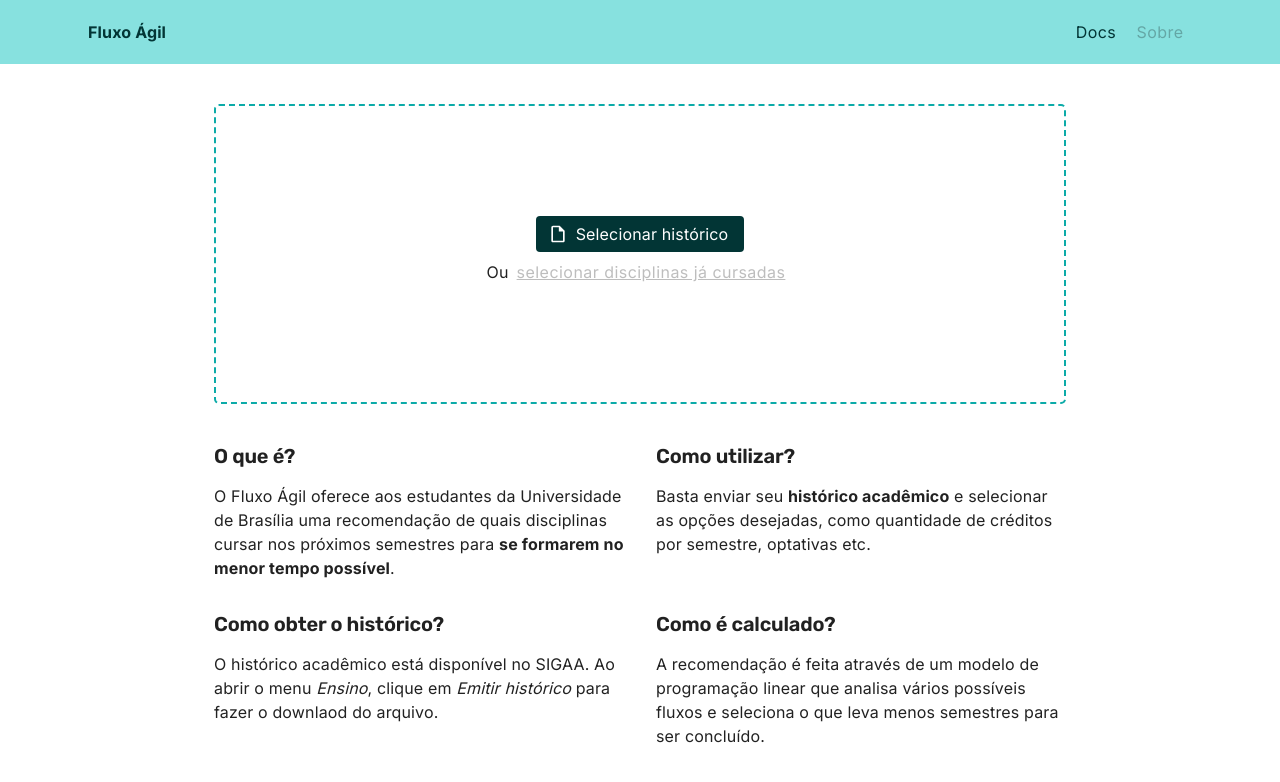
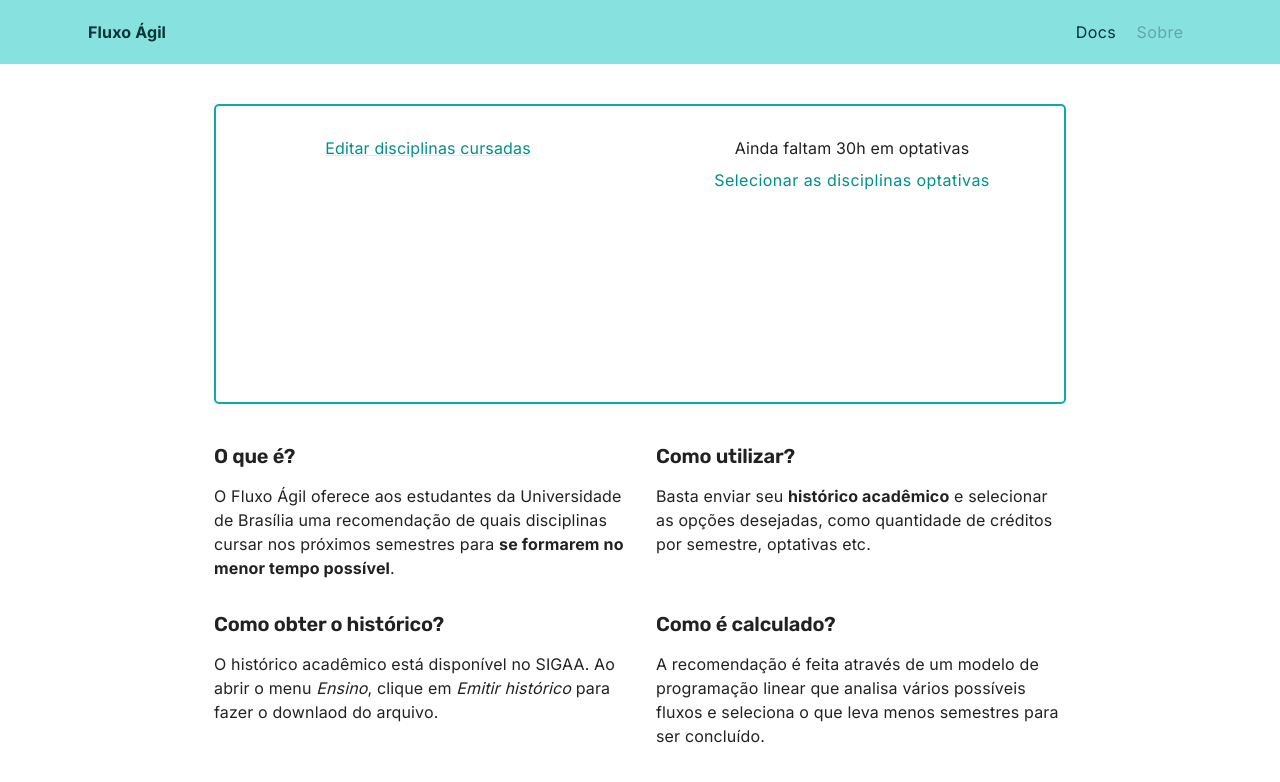
Before and after one commit to UnBArqDsw2022-1/2022.1_G4_FluxoAgil-client, a React (Vite) app: page / in a window 1280 px wide. Shown: the top 782 px of the page. Built offline with nearby package versions, Linux system fonts and the light colour scheme; no server answers.

Commit message:
feat: modal mostra apenas quantidade de disciplinas selecionadas

```diff
--- a/src/components/SelectOptionalCoursesModal.tsx
+++ b/src/components/SelectOptionalCoursesModal.tsx
@@ -71,6 +71,7 @@ export default function SelectOptionalCoursesModal({
           limitTags={2}
           options={optionalCoursesFromApi}
           value={selectedOptionalCourses}
+          renderTags={values => `${values.length} optativas selecionadas`}
           onChange={(event, newSelectedCourses) => {
             dispatch(setSelectedOptionalCourses(newSelectedCourses))
           }}
--- a/src/containers/App.tsx
+++ b/src/containers/App.tsx
@@ -17,7 +17,7 @@ function App() {
 
       <Box py={5}>
         <Container maxWidth="md">
-          {academicHistory ? (
+          {!academicHistory ? (
             <RecommendationSettings />
           ) : (
             <AcademicHistoryUpload />
```
